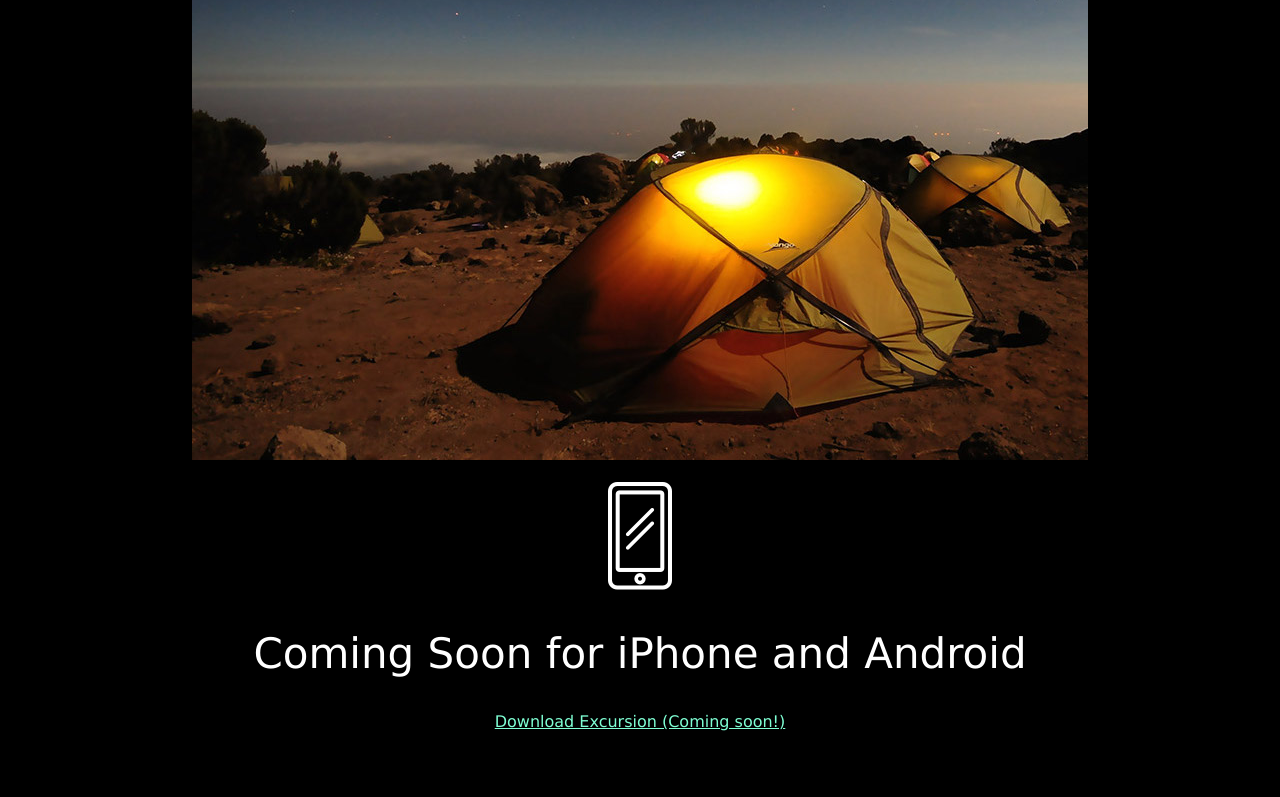
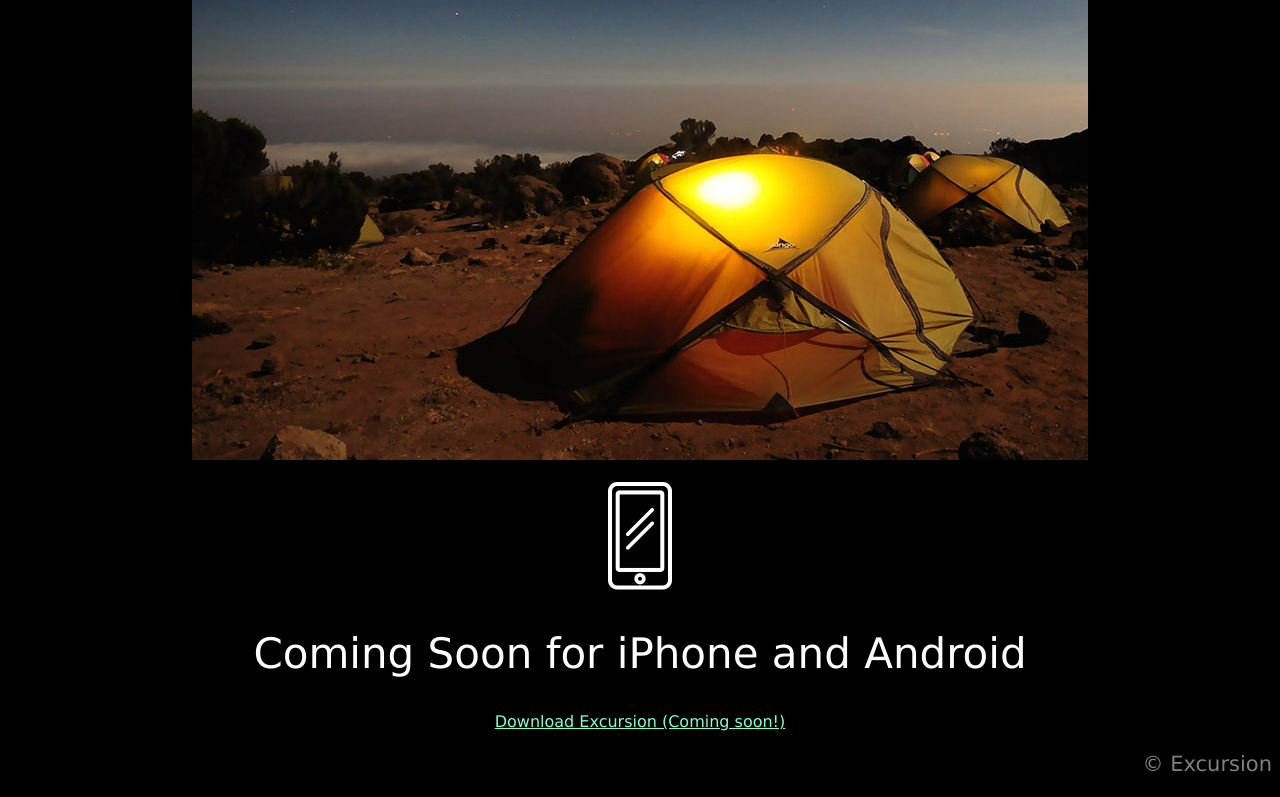
Before and after one commit to westamy/excursion, a plain HTML site: page index.html in a window 1280 px wide. Shown: the part 545-1342 px from the top of the page. Before the commit the page ends 1292 px from the top, so only its background shows below. Drawn offline with Linux system fonts and the light colour scheme.

Commit message:
Really finished

```diff
--- a/index.html
+++ b/index.html
@@ -32,5 +32,9 @@
     <h2>Coming Soon for iPhone and Android</h2>
     <p><a href="">Download Excursion (Coming soon!)</a></p>
 
+  <!-- Footer -->
+
+    <h3 id="footer">© Excursion</h3>
+
 
 </body>
--- a/resources/css/style.css
+++ b/resources/css/style.css
@@ -49,3 +49,7 @@ p {
 a:visited {
     color: aquamarine;
 }
+
+#footer {
+  text-align: right;
+}
```
Also changed, not shown: 2 other files.
